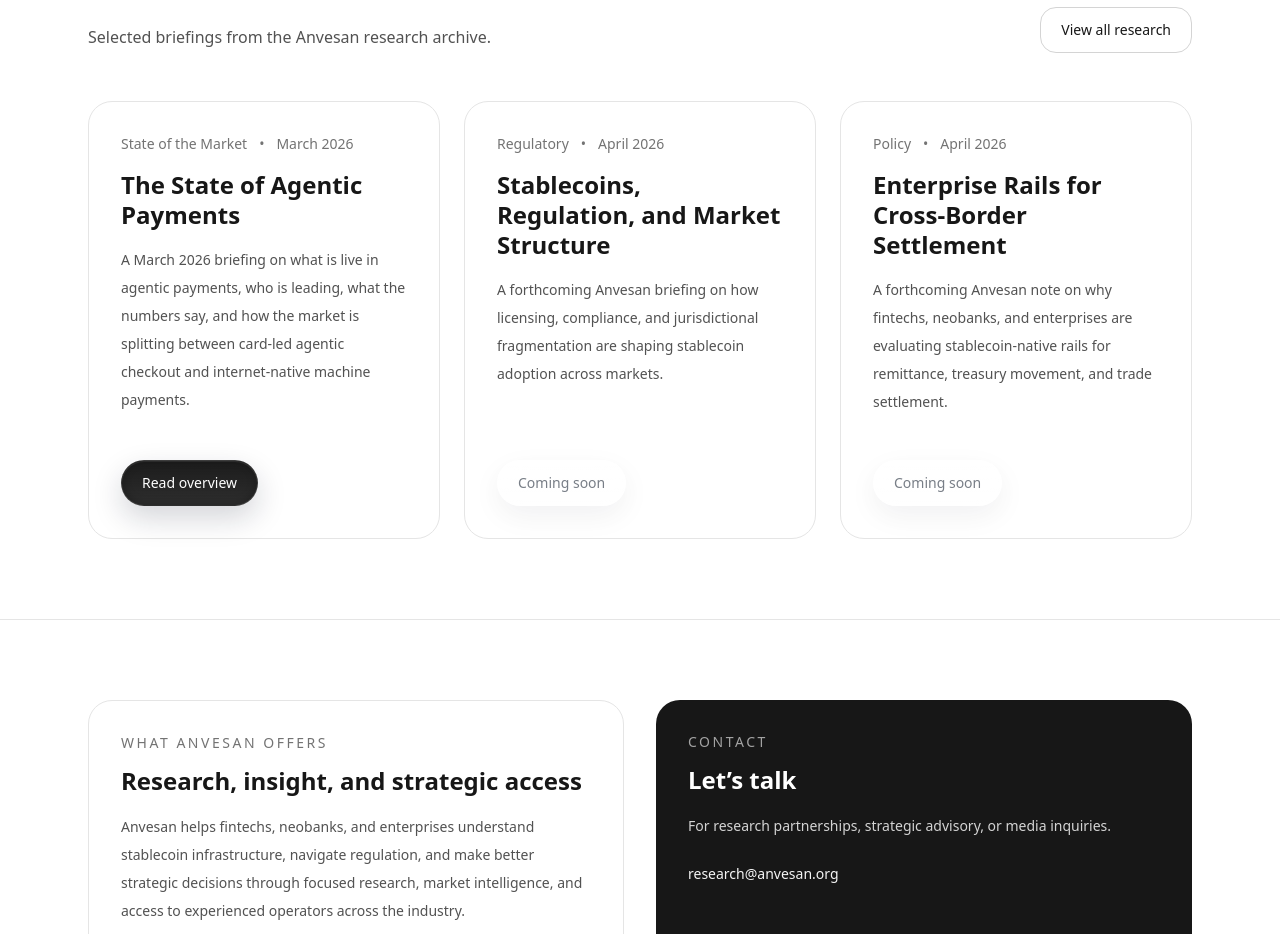
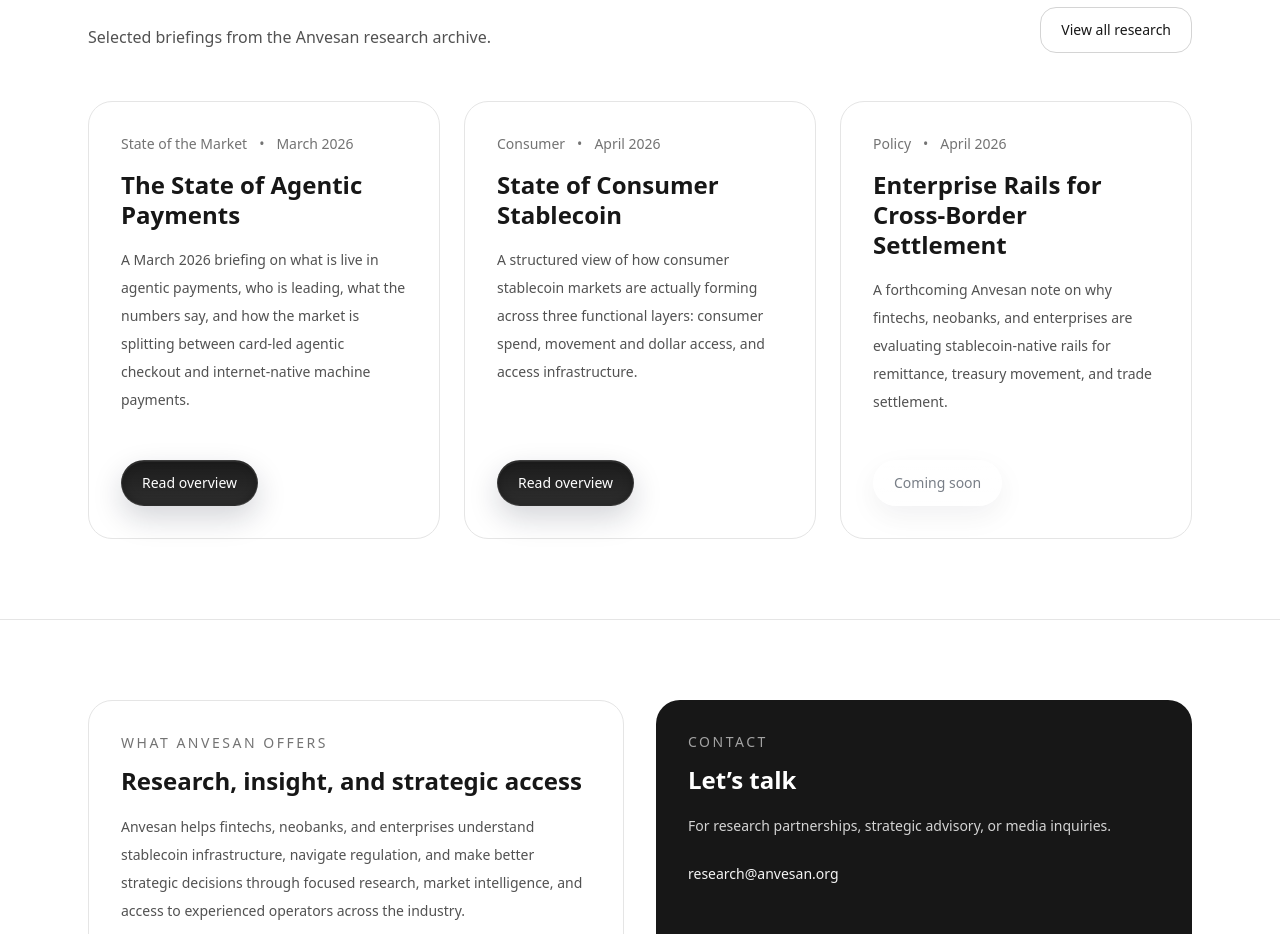
Before and after one commit to Romeo369887/anvesan-site-V2, a Next.js app: page / in a window 1280 px wide. Shown: the part 1880-2814 px from the top of the page. Built offline with nearby package versions, Linux system fonts and the light colour scheme.

Commit message:
Add metadata for stablecoin consumer market report

```diff
--- a/data/reports.js
+++ b/data/reports.js
@@ -17,21 +17,21 @@
     "reportPath": "/reports/state-of-agentic-payments-march-2026/"
   },
   {
-    "title": "Stablecoins, Regulation, and Market Structure",
-    "slug": "stablecoins-regulation-and-market-structure",
-    "date": "2026-04-15",
+    "title": "State of Consumer Stablecoin",
+    "slug": "stablecoin-consumer-market-april-2026",
+    "date": "2026-04-21",
     "displayDate": "April 2026",
-    "category": "Regulatory",
-    "summary": "A forthcoming Anvesan briefing on how licensing, compliance, and jurisdictional fragmentation are shaping stablecoin adoption across markets.",
-    "overview": "This placeholder record is ready for the next report you publish. Replace the copy and report path when the full publication is ready.",
+    "category": "Consumer",
+    "summary": "A structured view of how consumer stablecoin markets are actually forming across three functional layers: consumer spend, movement and dollar access, and access infrastructure.",
+    "overview": "Stablecoin consumer markets are a layered, competitive system with clear leaders, clear dependencies, and a capital base that has made up its mind about where value accrues.",
     "themes": [
-      "Licensing and compliance design",
-      "Jurisdictional fragmentation",
-      "Regulatory bottlenecks for adoption"
+      "Consumer Market Map",
+      "B2C Infra Stack",
+      "Rails vs Product"
     ],
     "featured": true,
-    isLive: false,
-    "reportPath": "/reports/stablecoins-regulation-and-market-structure/"
+    isLive: true,
+    "reportPath": "/reports/stablecoin-consumer-market-april-2026/"
   },
   {
     "title": "Enterprise Rails for Cross-Border Settlement",
```
